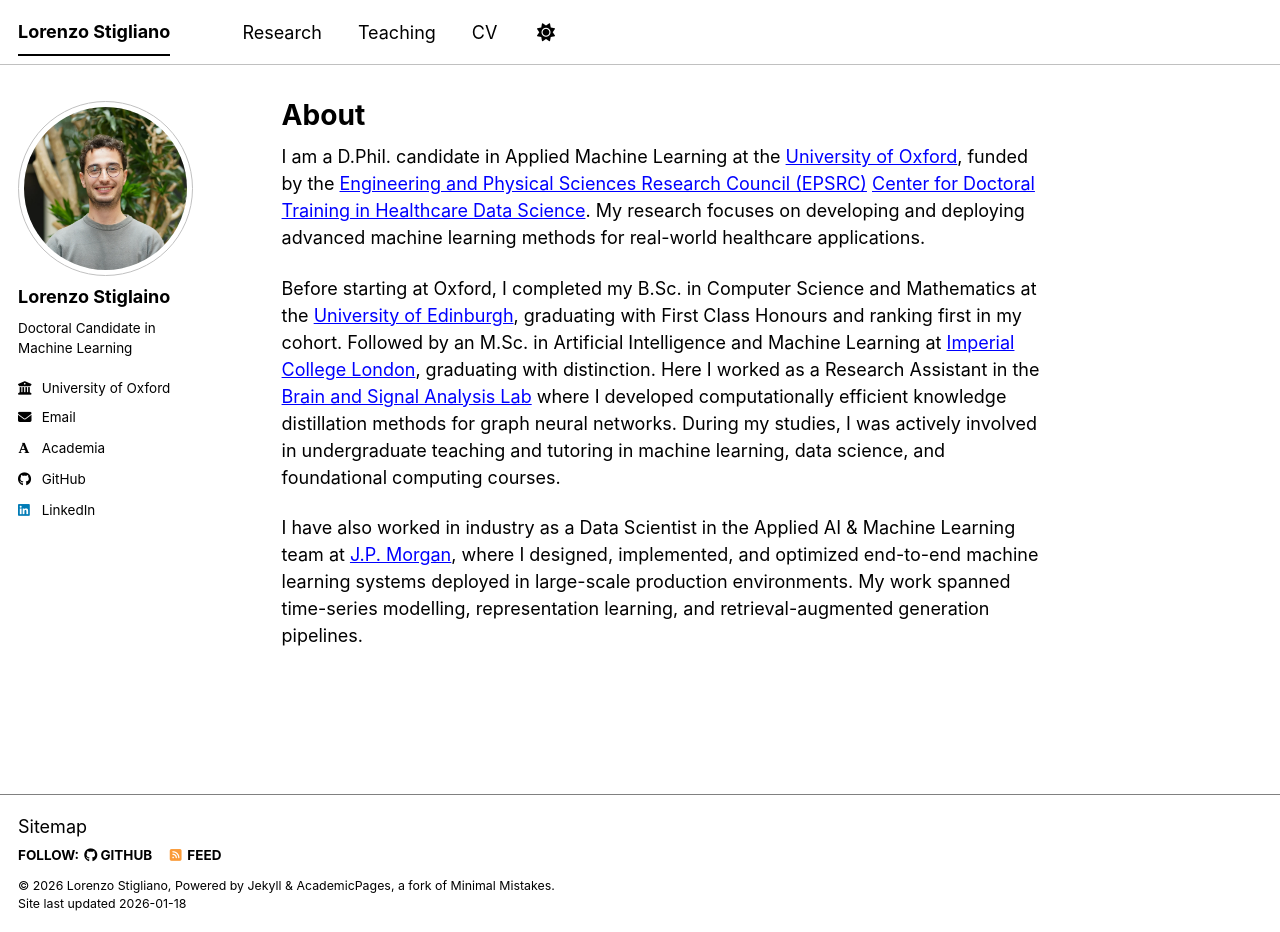
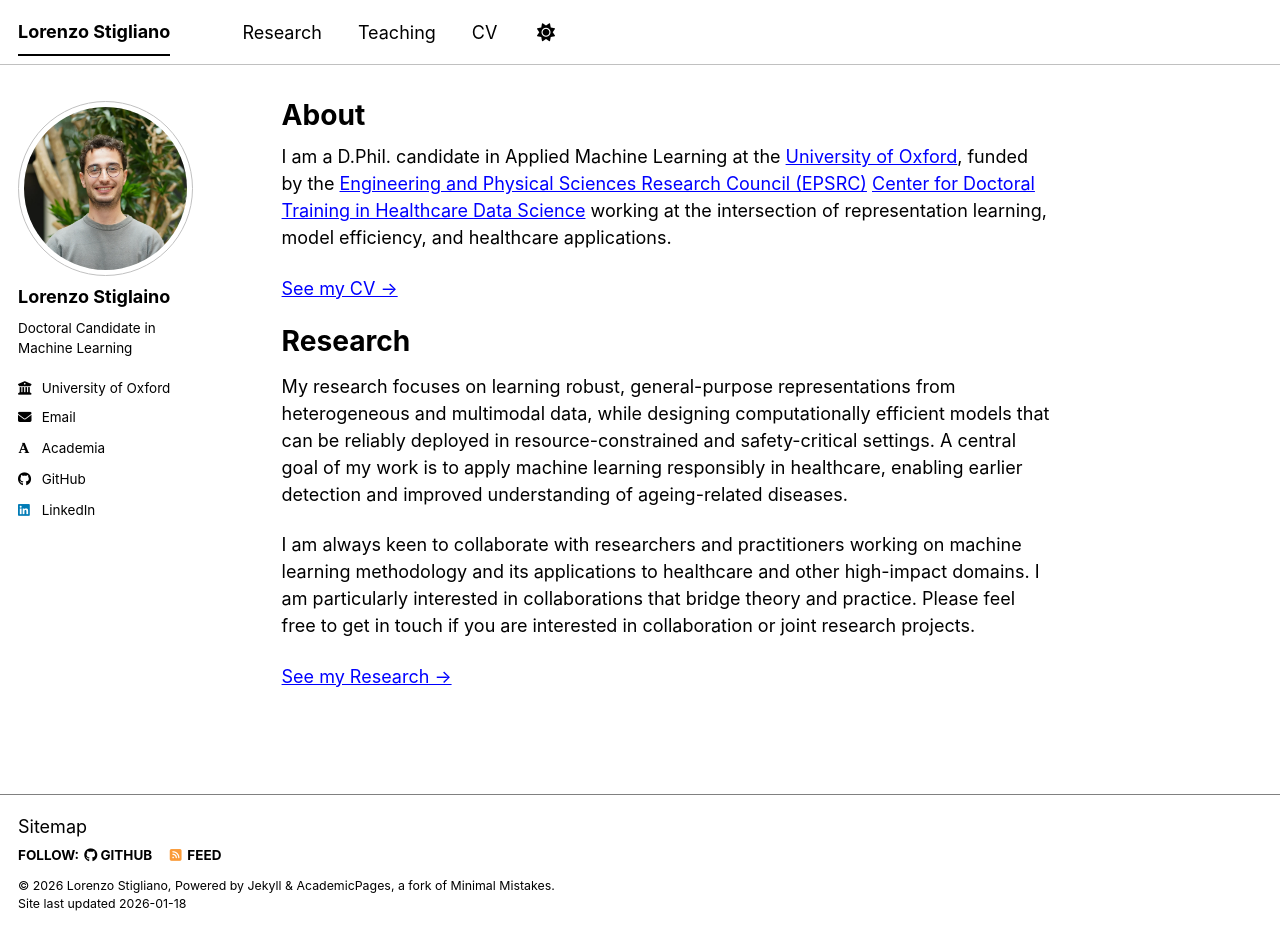
Before and after one commit to LorenzoStigliano/lorenzostigliano.github.io, a Jekyll site: the page built from _pages/about.md, in a window 1280 px wide and 932 px high. Built offline with Jekyll 4.4.1, drawn with Linux system fonts in a browser that asks for light colours; some web fonts are replaced; a script bundle is joined from its source files by our own code; library files that are not in the unit come from our copies.

Commit message:
!big change! trying new structure

```diff
--- a/_pages/about.md
+++ b/_pages/about.md
@@ -7,21 +7,15 @@ redirect_from:
   - /about.html
 ---
 
-I am a D.Phil. candidate in Applied Machine Learning at the [University of Oxford](https://www.ox.ac.uk/), funded by the [Engineering and Physical Sciences Research Council (EPSRC)](https://www.ukri.org/councils/epsrc/) [Center for Doctoral Training in Healthcare Data Science](https://www.bdi.ox.ac.uk/study/cdt). My research focuses on developing and deploying advanced machine learning methods for real-world healthcare applications.
+I am a D.Phil. candidate in Applied Machine Learning at the [University of Oxford](https://www.ox.ac.uk/), funded by the [Engineering and Physical Sciences Research Council (EPSRC)](https://www.ukri.org/councils/epsrc/) [Center for Doctoral Training in Healthcare Data Science](https://www.bdi.ox.ac.uk/study/cdt) working at the intersection of representation learning, model efficiency, and healthcare applications.
 
-Before starting at Oxford, I completed my B.Sc. in Computer Science and Mathematics at the [University of Edinburgh](https://www.ed.ac.uk/), graduating with First Class Honours and ranking first in my cohort. Followed by an M.Sc. in Artificial Intelligence and Machine Learning at [Imperial College London](https://www.iperial.ac.uk/), graduating with distinction. Here I worked as a Research Assistant in the [Brain and Signal Analysis Lab](https://basira-lab.com/) where I developed computationally efficient knowledge distillation methods for graph neural networks. During my studies, I was actively involved in undergraduate teaching and tutoring in machine learning, data science, and foundational computing courses.
+[See my CV →](/cv/)
 
-I have also worked in industry as a Data Scientist in the Applied AI & Machine Learning team at [J.P. Morgan](https://www.jpmorgan.com/insights/technology/artificial-intelligence), where I designed, implemented, and optimized end-to-end machine learning systems deployed in large-scale production environments. My work spanned time-series modelling, representation learning, and retrieval-augmented generation pipelines.
-
-<!-- Research
+Research
 ======
 
-My background integrates strong theoretical foundations with applied machine learning research and production-grade system development, and my current research interests lie at the intersection of machine learning methodology, data efficiency, and healthcare applications. In particular, I focus on three central research questions:
+My research focuses on learning robust, general-purpose representations from heterogeneous and multimodal data, while designing computationally efficient models that can be reliably deployed in resource-constrained and safety-critical settings. A central goal of my work is to apply machine learning responsibly in healthcare, enabling earlier detection and improved understanding of ageing-related diseases.
 
-- How can we learn rich, general-purpose representations from heterogeneous and multimodal data, enabling robust generalization beyond the training distribution?
+I am always keen to collaborate with researchers and practitioners working on machine learning methodology and its applications to healthcare and other high-impact domains. I am particularly interested in collaborations that bridge theory and practice. Please feel free to get in touch if you are interested in collaboration or joint research projects.
 
-- How can advanced machine learning methods be applied responsibly to healthcare, enabling earlier detection and better understanding of ageing-related diseases?
-
-- How can we design machine learning models that are computationally efficient, theoretically grounded, and suitable for deployment in resource-constrained or safety-critical settings?
-
-I am always keen to collaborate with researchers and practitioners working on machine learning methodology and its applications to healthcare and other high-impact domains. I am particularly interested in interdisciplinary collaborations that bridge theory and practice, and that involve real-world data, deployment challenges, or clinical insight. Please feel free to get in touch if you are interested in collaboration or joint research projects. -->
+[See my Research →](/research/)
--- a/_pages/publications.html
+++ b/_pages/publications.html
@@ -19,8 +19,6 @@ author_profile: true
   <li>How can we design machine learning models that are computationally efficient and suitable for deployment in resource-constrained or safety-critical settings?</li>
 </ul>
 
-<p>I am always keen to collaborate with researchers and practitioners working on machine learning methodology and its applications to healthcare and other high-impact domains. I am particularly interested in interdisciplinary collaborations that bridge theory and practice, and that involve real-world data, deployment challenges, or clinical insight. Please feel free to get in touch if you are interested in collaboration or joint research projects.</p>
-
 <!-- New style rendering if publication categories are defined -->
 {% if site.publication_category %}
   {% for category in site.publication_category  %}
```
Also changed, not shown: _pages/cv.md (+7 -3 lines).
